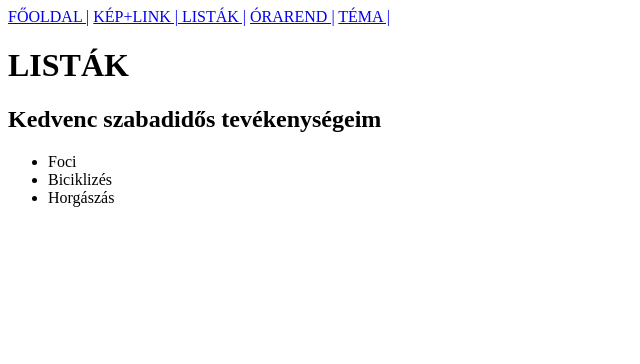
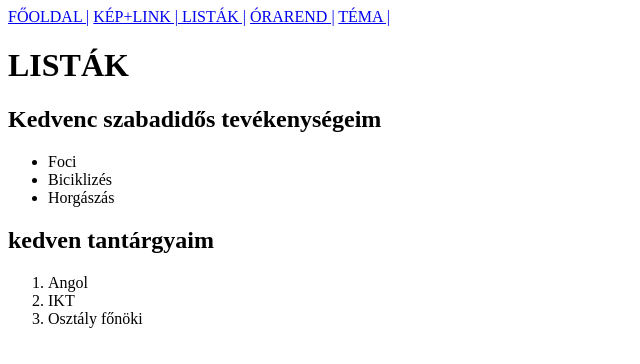
Before and after one commit to Danyi-dd/IKT, a plain HTML site: page listak.html in a window 1280 px wide. Shown: the whole page, without its empty margins (0-640 px from the left). Drawn offline with Linux system fonts and the light colour scheme.

Commit message:
Add files via upload

```diff
--- a/listak.html
+++ b/listak.html
@@ -22,5 +22,11 @@
         <li>Biciklizés</li>
         <li>Horgászás</li>
     </ul>
+    <h2>kedven tantárgyaim</h2>
+    <ol>
+        <li>Angol</li>
+        <li>IKT</li>
+        <li>Osztály főnöki</li>
+    </ol>
 </body>
 </html>
```
